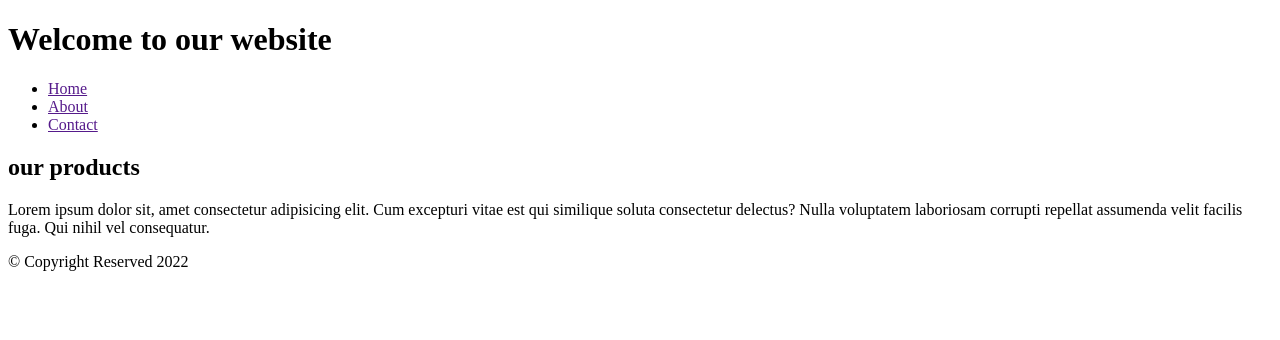
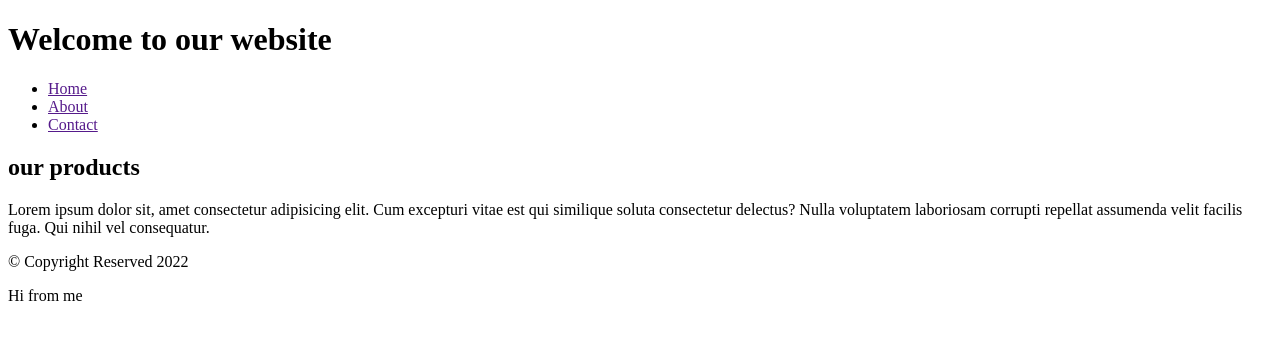
Before and after one commit to Fazliddin-SN/online-store, a plain HTML site: page index.html in a window 1280 px wide. Drawn offline with Linux system fonts and the light colour scheme.

Commit message:
added new any.txt and index.html modified

```diff
--- a/index.html
+++ b/index.html
@@ -23,6 +23,7 @@
     </div>
     <footer>
         <p> &copy; Copyright Reserved 2022</p>
+        <p>Hi from me </p>
     </footer>
 </body>
 </html>
```
Also changed, not shown: any.txt (added).
